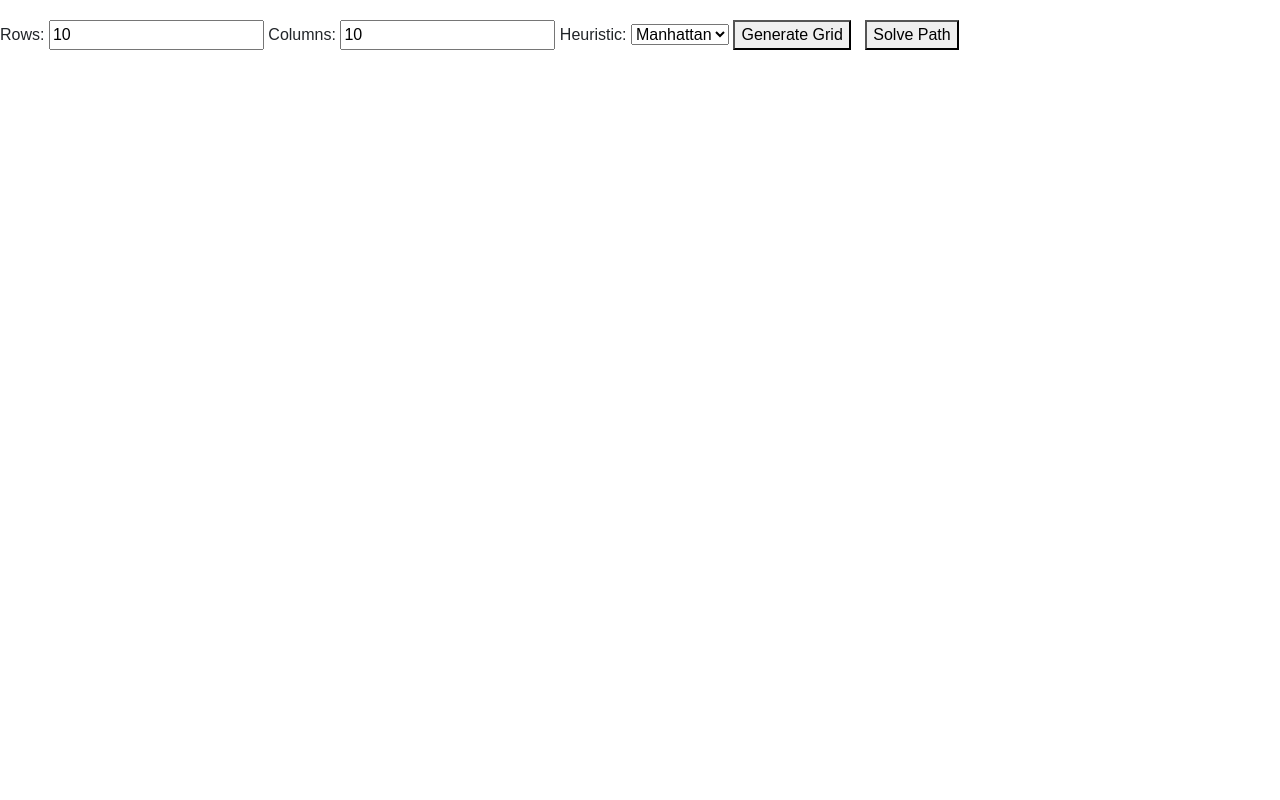
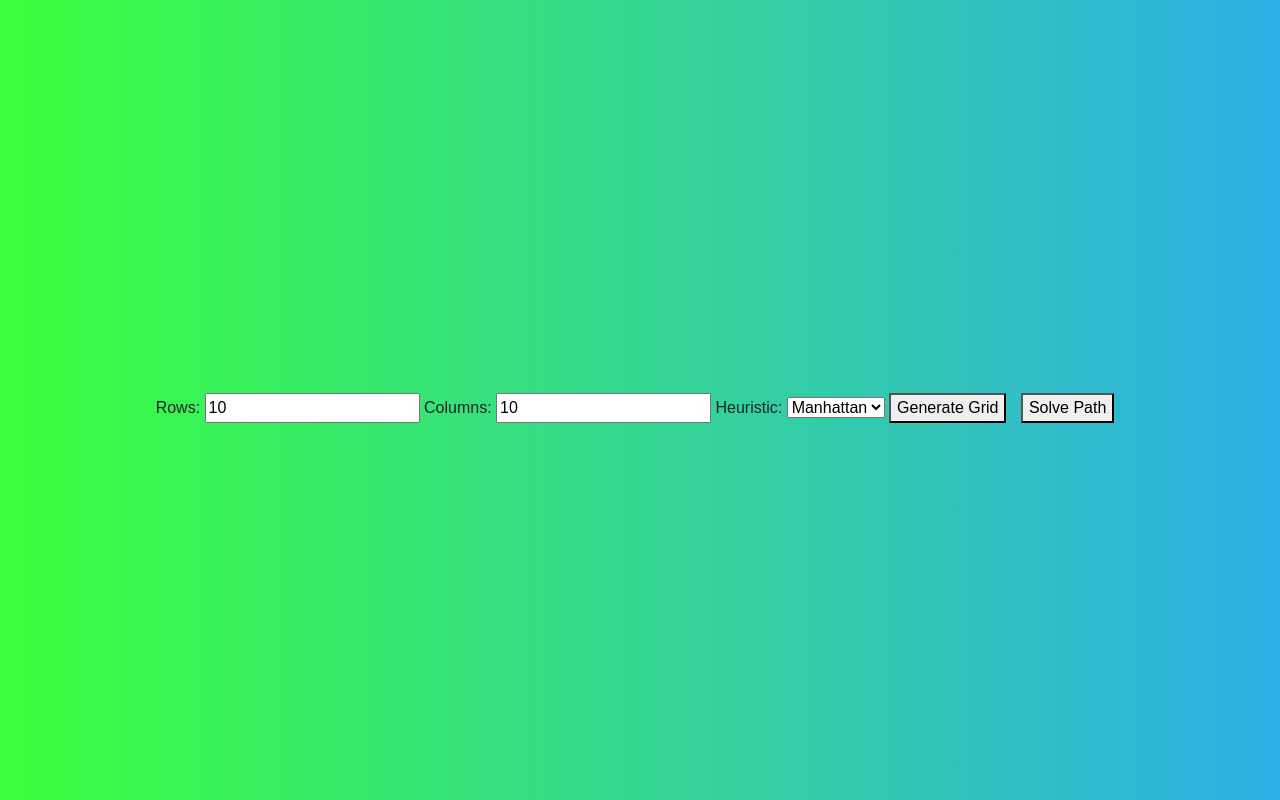
Before and after one commit to rayhan-shhadeh/ai-hw1-grid-solver, a website: page public/index.html in a window 1280 px wide. Drawn offline with nearby package versions, Linux system fonts and the light colour scheme.

Commit message:
new BG colors

```diff
--- /dev/null
+++ b/public/bg.js
@@ -0,0 +1,61 @@
+
+var colors = new Array(
+    [210,222,218],
+    [60,255,60],
+    [255,35,98],
+    [45,175,230],
+    [255,0,255],
+    [255,128,0]);
+
+  var step = 0;
+  //color table indices for:
+  // current color left
+  // next color left
+  // current color right
+  // next color right
+  var colorIndices = [0,1,2,3];
+
+  //transition speed
+  var gradientSpeed = 0.002;
+
+  function updateGradient()
+  {
+
+    if ( $===undefined ) return;
+
+  var c0_0 = colors[colorIndices[0]];
+  var c0_1 = colors[colorIndices[1]];
+  var c1_0 = colors[colorIndices[2]];
+  var c1_1 = colors[colorIndices[3]];
+
+  var istep = 1 - step;
+  var r1 = Math.round(istep * c0_0[0] + step * c0_1[0]);
+  var g1 = Math.round(istep * c0_0[1] + step * c0_1[1]);
+  var b1 = Math.round(istep * c0_0[2] + step * c0_1[2]);
+  var color1 = "rgb("+r1+","+g1+","+b1+")";
+
+  var r2 = Math.round(istep * c1_0[0] + step * c1_1[0]);
+  var g2 = Math.round(istep * c1_0[1] + step * c1_1[1]);
+  var b2 = Math.round(istep * c1_0[2] + step * c1_1[2]);
+  var color2 = "rgb("+r2+","+g2+","+b2+")";
+
+   $('#gradient').css({
+     background: "-webkit-gradient(linear, left top, right top, from("+color1+"), to("+color2+"))"}).css({
+      background: "-moz-linear-gradient(left, "+color1+" 0%, "+color2+" 100%)"});
+
+    step += gradientSpeed;
+    if ( step >= 1 )
+    {
+      step %= 1;
+      colorIndices[0] = colorIndices[1];
+      colorIndices[2] = colorIndices[3];
+
+      //pick two new target color indices
+      //do not pick the same as the current one
+      colorIndices[1] = ( colorIndices[1] + Math.floor( 1 + Math.random() * (colors.length - 1))) % colors.length;
+      colorIndices[3] = ( colorIndices[3] + Math.floor( 1 + Math.random() * (colors.length - 1))) % colors.length;
+
+    }
+  }
+
+  setInterval(updateGradient,10);
--- a/public/index.html
+++ b/public/index.html
@@ -1,6 +1,7 @@
 <!DOCTYPE html>
 <html lang="en">
 <head>
+    <script src="https://cdnjs.cloudflare.com/ajax/libs/jquery/2.0.2/jquery.min.js"></script>
     <link rel="stylesheet" href="https://stackpath.bootstrapcdn.com/bootstrap/4.5.2/css/bootstrap.min.css">
     <meta charset="UTF-8">
     <meta name="viewport" content="width=device-width, initial-scale=1.0">
@@ -8,6 +9,7 @@
     <title>Grid Solver</title>
 </head>
 <body>
+    <div id="gradient" >
         <div id="grid-container" class="container-controller"></div>
         <div id="controls">
             <label for="width">Rows:</label>
@@ -22,6 +24,8 @@
             <button onclick="generateGrid()">Generate Grid</button>
             <button onclick="solvePath()">Solve Path</button>
         </div>
+    </div>
     <script src="script.js"></script>
+    <script src="bg.js"></script>
 </body>
 </html>
--- a/public/style.css
+++ b/public/style.css
@@ -3,6 +3,9 @@ body {
     align-items: center;
     justify-content: center;
     align-content: center;
+    background-color: #000000;
+    padding: 0px;
+    margin: 0px;
 }
 
 #grid-container {
@@ -69,4 +72,16 @@ button {
 container-controller{
     align-items: center;
     justify-content: center;
+}#gradient
+{
+  width: 100%;
+  height: 800px;
+  padding: 0px;
+  margin: 0px;
+  align-items: center;
+  align-self: center;
+  align-content: center;
+  justify-content: center;
+  justify-self: center;
+  justify-items: center;
 }
```
Also changed, not shown: 2 other files. Lines whose indentation alone changed are shown as unchanged.
